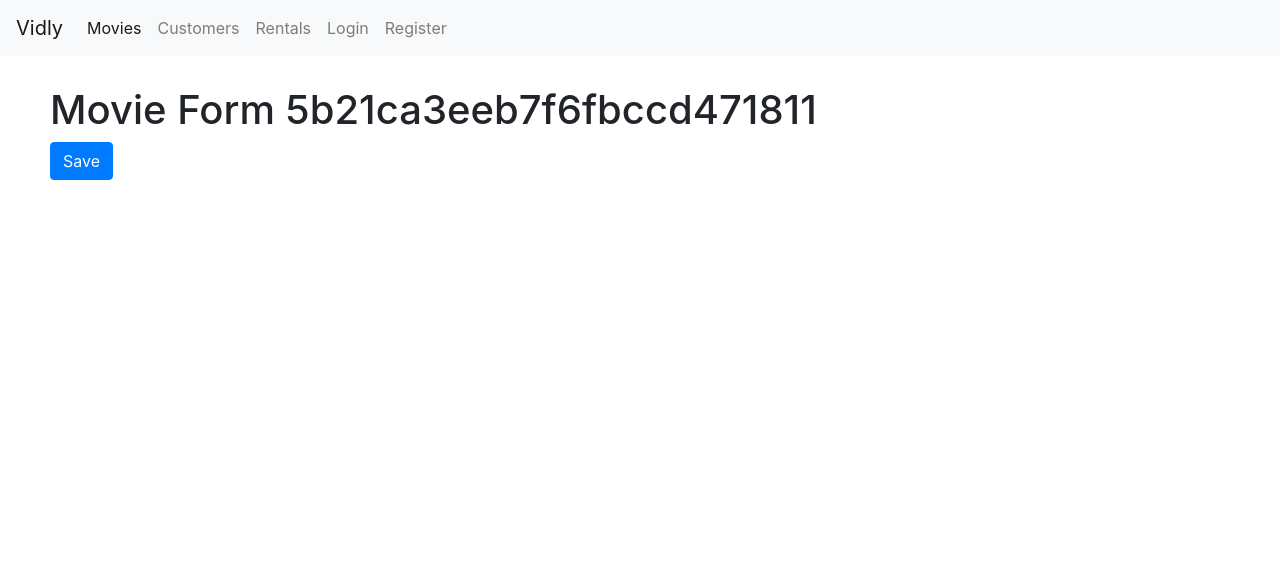
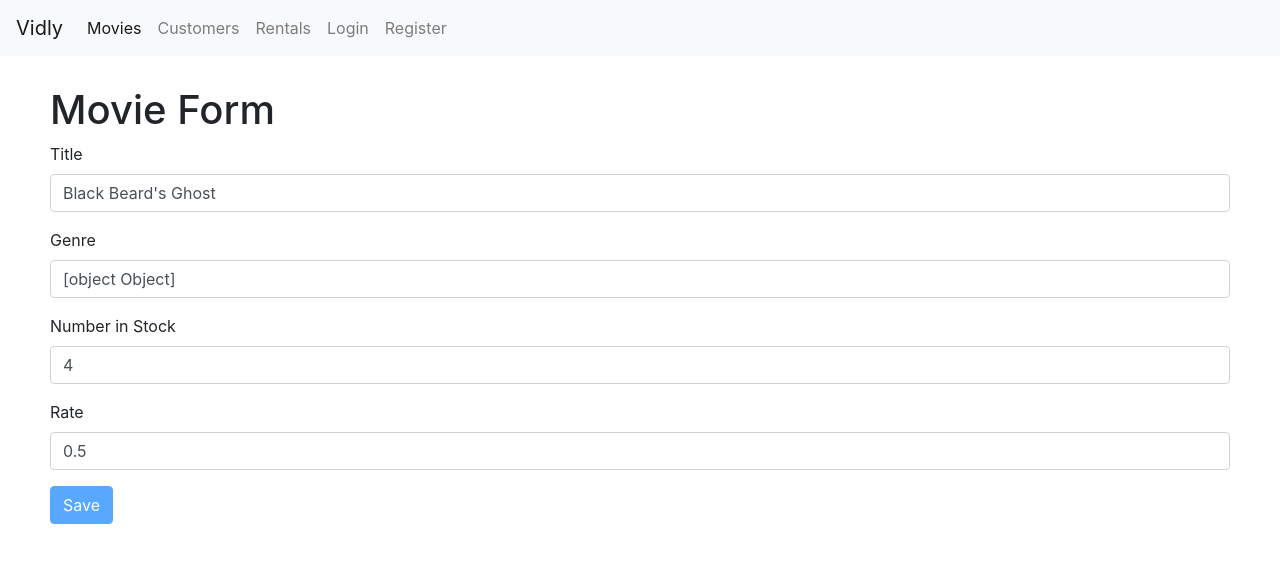
Before and after one commit to mrdaines/vidly-react, a React (Create React App) app: page /movies/5b21ca3eeb7f6fbccd471811 in a window 1280 px wide. Shown: the top 562 px of the page. Built offline with nearby package versions, Linux system fonts and the light colour scheme.

Commit message:
Forms22 - Exercise 2 - Movie Form v1

```diff
--- a/src/components/common/form.jsx
+++ b/src/components/common/form.jsx
@@ -1,10 +1,11 @@
 import React, { Component } from 'react';
 import Joi from 'joi-browser';
 import Input from './input';
+import Select from './select';
 
 class Form extends Component {
     state = {
-        date: {},
+        data: {},
         errors: {}
     };
 
@@ -76,6 +77,23 @@ class Form extends Component {
         />
         );
     };
+
+    renderSelect(name, label, autoFocus, type = 'text'){
+        const { data, errors } = this.state;
+
+        return (
+        <Select
+            autoFocus={autoFocus}
+            type={type}
+            name={name}
+            value={data[name]}
+            label={label}
+            onChange={this.handleChange}
+            error={errors[name]}
+        />
+        );
+    };
+
 }
 
 export default Form;
--- a/src/components/movieForm.jsx
+++ b/src/components/movieForm.jsx
@@ -1,17 +1,57 @@
-import React from "react";
+import React from 'react';
+import { getMovie, getMovies } from '../services/fakeMovieService';
+import { getGenres } from '../services/fakeGenreService';
+import Joi from 'joi-browser';
+import Form from './common/form';
 
-const MovieForm = ({ match, history }) => {
-	return (
-		<div>
-			<h1>Movie Form {match.params.id}</h1>
-			<button
-				className="btn btn-primary"
-				onClick={() => history.push('/movies')}
-			>
-				Save
-			</button>
-		</div>
-	);
-};
+class MovieForm extends Form {
+	state = {
+		data: {},
+		genres: {},
+		movies: {},
+		errors: {}
+	};
+
+	componentDidMount() {
+		const { match: { params } } = this.props;
+		const defaultGenre = { _id: '', name: 'All Genres' };
+		const genres = [defaultGenre, ...getGenres()];
+		this.setState({ data: getMovie(params.id), genres, movies: getMovies() });
+
+		console.log( params );
+	}
+
+	schema = {
+		title: Joi.string().required().label("Title"),
+		genre: Joi.string().required().min(8).label("Genre"),
+		numInStock: Joi.number().integer().required().label("Number in Stock"),
+		rate: Joi.number().required().label("Rate")
+	};
+
+	doSubmit = (movie) => {
+		console.log('Submitted');
+	};
+
+	handleLike = (movie) => {
+		let movies = [...this.state.movies];
+		const index = movies.indexOf(movie);
+
+		movies[index].liked = !movies[index].liked;
+		this.setState({ movies: movies });
+	};
+
+	render() {
+		return <div>
+			<h1>Movie Form</h1>
+			<form onSubmit={this.handleSubmit}>
+				{this.renderInput('title', 'Title', false)}
+				{this.renderInput('genre', 'Genre', false)}
+                {this.renderInput('numberInStock', 'Number in Stock', false)}
+                {this.renderInput('dailyRentalRate', 'Rate', false)}
+				{this.renderButton('Save')}
+			</form>
+		</div>;
+	};
+}
 
 export default MovieForm;
```
